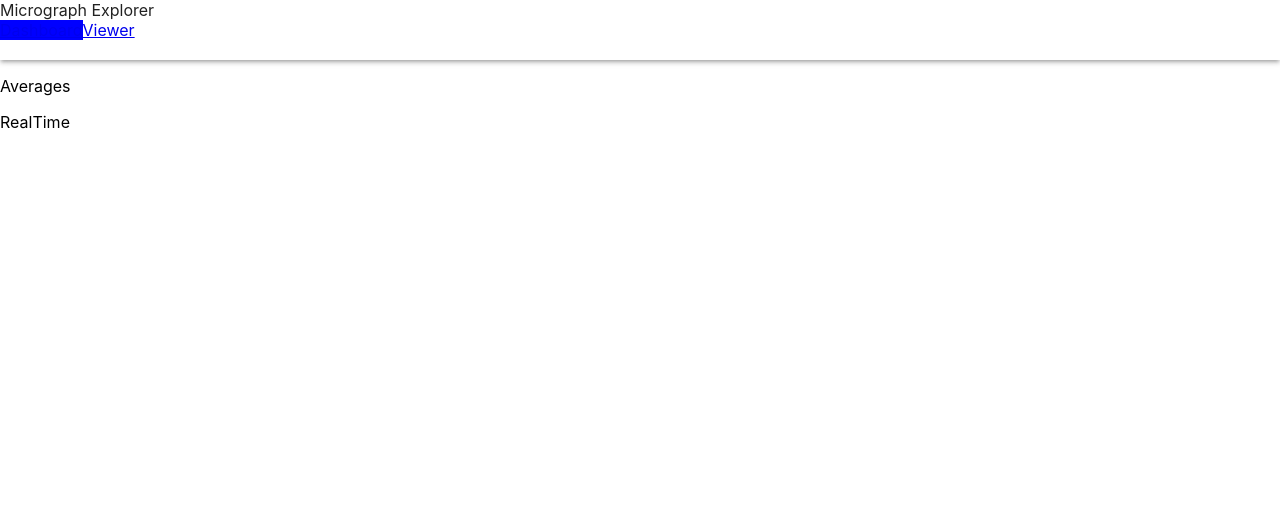
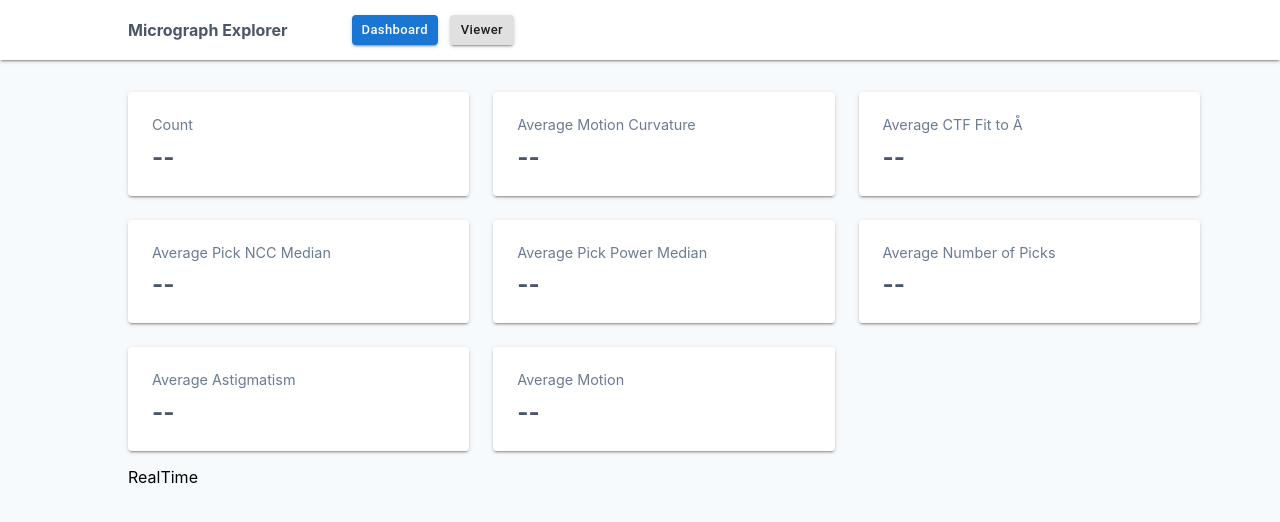
Before and after one commit to valedan/structura, a React (Create React App) app in the folder webapp/: page / in a window 1280 px wide. Shown: the top 522 px of the page. Built offline with nearby package versions, Linux system fonts and the light colour scheme; no server answers; the HTML template or start-up script is replaced by a standard one.

Commit message:
Implement display of averages, and style nav bar

```diff
--- a/webapp/package.json
+++ b/webapp/package.json
@@ -15,7 +15,8 @@
     "react-router": "^5.1.2",
     "react-router-dom": "^5.1.2",
     "react-scripts": "3.4.1",
-    "styled-components": "^5.0.1"
+    "styled-components": "^5.0.1",
+    "uplot": "^1.0.2"
   },
   "scripts": {
     "start": "react-scripts start",
--- a/webapp/src/App.js
+++ b/webapp/src/App.js
@@ -1,15 +1,18 @@
 import React from "react";
-import styled from "styled-components";
+import styled, { ThemeProvider } from "styled-components";
 import { BrowserRouter as Router, Switch, Route } from "react-router-dom";
 import Dashboard from "./components/Dashboard/Dashboard";
 import Viewer from "./components/Viewer/Viewer";
 import Navbar from "./components/Navbar/Navbar";
-import { ThemeProvider } from "@material-ui/styles";
+import { theme } from "./theme";
+import { ThemeProvider as MuiThemeProvider } from "@material-ui/styles";
+import grey from "@material-ui/core/colors/grey";
 
 const App = () => {
   return (
     <Router>
-      <ThemeProvider>
+      <MuiThemeProvider theme={theme}>
+        <ThemeProvider theme={theme}>
           <Navbar />
           <Content>
             <Switch>
@@ -22,10 +25,15 @@ const App = () => {
             </Switch>
           </Content>
         </ThemeProvider>
+      </MuiThemeProvider>
     </Router>
   );
 };
 
 export default App;
 
-const Content = styled.div``;
+const Content = styled.div`
+  width: 80%;
+  margin: auto;
+  margin-top: 2rem;
+`;
--- a/webapp/src/components/Dashboard/Averages.js
+++ b/webapp/src/components/Dashboard/Averages.js
@@ -1,14 +1,64 @@
-import React from "react";
+import React, { useState, useEffect } from "react";
 import styled from "styled-components";
+import axios from "axios";
+import LabelledCard from "../shared/LabelledCard";
 
 const Averages = () => {
+  const [count, setCount] = useState();
+  const [averages, setAverages] = useState();
+
+  useEffect(() => {
+    const loadData = async () => {
+      const countResponse = await axios.get("api/count");
+      const averagesResponse = await axios.get("api/averages");
+      setCount(countResponse.data.data);
+      setAverages(averagesResponse.data.data);
+    };
+
+    loadData();
+  }, []);
+
   return (
     <Wrapper>
-      <p>Averages</p>
+      <LabelledCard label="Count" value={count} />
+      {/* There's a tradeoff here between explicitly rendering each card, and dynamically rendering them by looping over the values in averages. The explicit approach used here is more verbose and easily broken by changes in the response structure, but creates a better loading experience for the user because it allows us to display the cards with labels and null values before the data is loaded.  */}
+      <LabelledCard
+        label="Average Motion Curvature"
+        value={averages?.motion_curvature.toFixed(3)}
+      />
+      <LabelledCard
+        label="Average CTF Fit to Å"
+        value={averages?.ctf_fit_to_A.toFixed(3)}
+      />
+      <LabelledCard
+        label="Average Pick NCC Median"
+        value={averages?.pick_ncc_median.toFixed(3)}
+      />
+      <LabelledCard
+        label="Average Pick Power Median"
+        value={averages?.pick_pow_median.toFixed(3)}
+      />
+      <LabelledCard
+        label="Average Number of Picks"
+        value={averages?.num_particles.toFixed(3)}
+      />
+      <LabelledCard
+        label="Average Astigmatism"
+        value={averages?.df_ast.toFixed(3)}
+      />
+      <LabelledCard
+        label="Average Motion"
+        value={averages?.motion_total_pix.toFixed(3)}
+      />
     </Wrapper>
   );
 };
 
 export default Averages;
 
-const Wrapper = styled.div``;
+const Wrapper = styled.div`
+  display: grid;
+  grid-template-columns: 33.33% 33.33% 33.33%;
+  grid-column-gap: 1.5rem;
+  grid-row-gap: 1.5rem;
+`;
--- a/webapp/src/components/Navbar/Navbar.js
+++ b/webapp/src/components/Navbar/Navbar.js
@@ -2,16 +2,23 @@ import React from "react";
 import styled from "styled-components";
 import Paper from "@material-ui/core/Paper";
 import { NavLink } from "react-router-dom";
+import Button from "@material-ui/core/Button";
 
 const Navbar = () => {
   return (
-    <Wrapper square elevation={3}>
+    <Wrapper square elevation={2}>
       <Title>Micrograph Explorer</Title>
       <Links>
         <StyledNavLink exact to="/">
-          Dashboard
+          <Button variant="contained" size="small">
+            Dashboard
+          </Button>
         </StyledNavLink>
-        <StyledNavLink to="/viewer">Viewer</StyledNavLink>
+        <StyledNavLink to="/viewer">
+          <Button variant="contained" size="small">
+            Viewer
+          </Button>
+        </StyledNavLink>
       </Links>
     </Wrapper>
   );
@@ -22,14 +29,30 @@ export default Navbar;
 const Wrapper = styled(Paper)`
   width: 100%;
   height: 60px;
+  display: flex;
+  flex-direction: row;
+  align-items: center;
 `;
 
-const Title = styled.span``;
+const Title = styled.span`
+  margin-left: 10%;
+  margin-right: 5%;
+  font-weight: bold;
+`;
 
-const Links = styled.div``;
+const Links = styled.div`
+  display: flex;
+  flex-direction: row;
+`;
 
 const StyledNavLink = styled(NavLink)`
-  &.active {
-    background: blue;
+  margin-right: 12px;
+  text-decoration: none;
+  && button span {
+    text-transform: none;
+  }
+  &.active button {
+    color: white;
+    background: #1976d2;
   }
 `;
--- /dev/null
+++ b/webapp/src/components/shared/LabelledCard.js
@@ -0,0 +1,32 @@
+import React from "react";
+import styled from "styled-components";
+import Card from "@material-ui/core/Card";
+
+const LabelledCard = ({ label, value }) => {
+  return (
+    <StyledCard elevation={2}>
+      <Label>{label}</Label>
+      <Value>{value ? value : "--"}</Value>
+    </StyledCard>
+  );
+};
+
+export default LabelledCard;
+
+const StyledCard = styled(Card)`
+  display: flex;
+  flex-direction: column;
+  padding: 1.5rem;
+`;
+
+const Label = styled.span`
+  font-size: 0.9em;
+  color: ${props => props.theme.palette.text.secondary};
+`;
+
+const Value = styled.h1`
+  font-weight: bold;
+  font-size: 1.5em;
+  margin-bottom: 0;
+  margin-top: 0.4em;
+`;
--- a/webapp/src/index.css
+++ b/webapp/src/index.css
@@ -5,6 +5,7 @@ body {
     sans-serif;
   -webkit-font-smoothing: antialiased;
   -moz-osx-font-smoothing: grayscale;
+  background-color: #f7fafc;
 }
 
 code {
--- /dev/null
+++ b/webapp/src/theme.js
@@ -0,0 +1,13 @@
+import { createMuiTheme } from "@material-ui/core";
+import grey from "@material-ui/core/colors/grey";
+
+export const theme = createMuiTheme({
+  palette: {
+    text: {
+      // color-picked from wireframe
+      primary: "#4b5669",
+      secondary: "#6b7b92",
+      disabled: grey[300]
+    }
+  }
+});
```
Also changed, not shown: 1 other file (tests, documents, lock files or other folders). Lines whose indentation alone changed are shown as unchanged.
